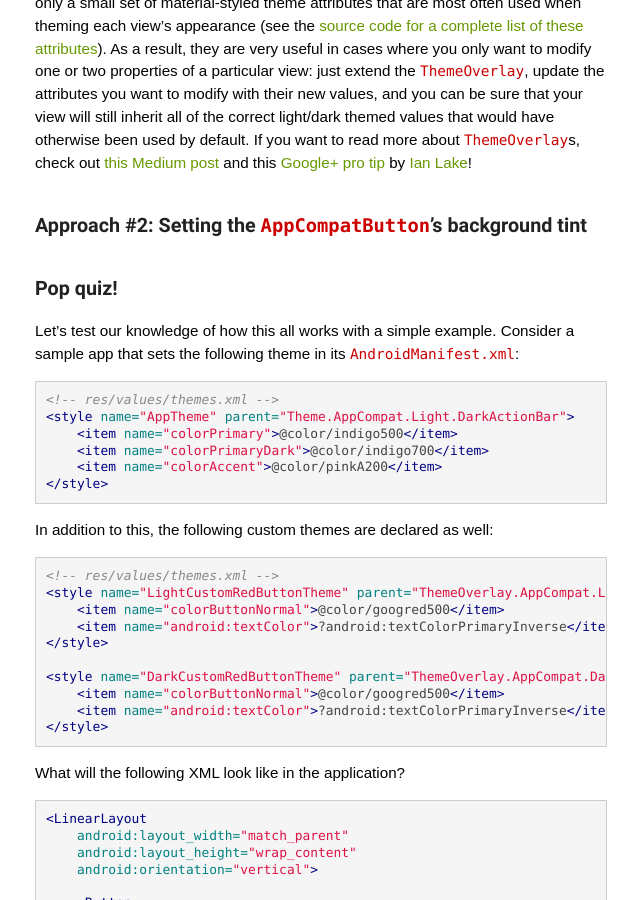
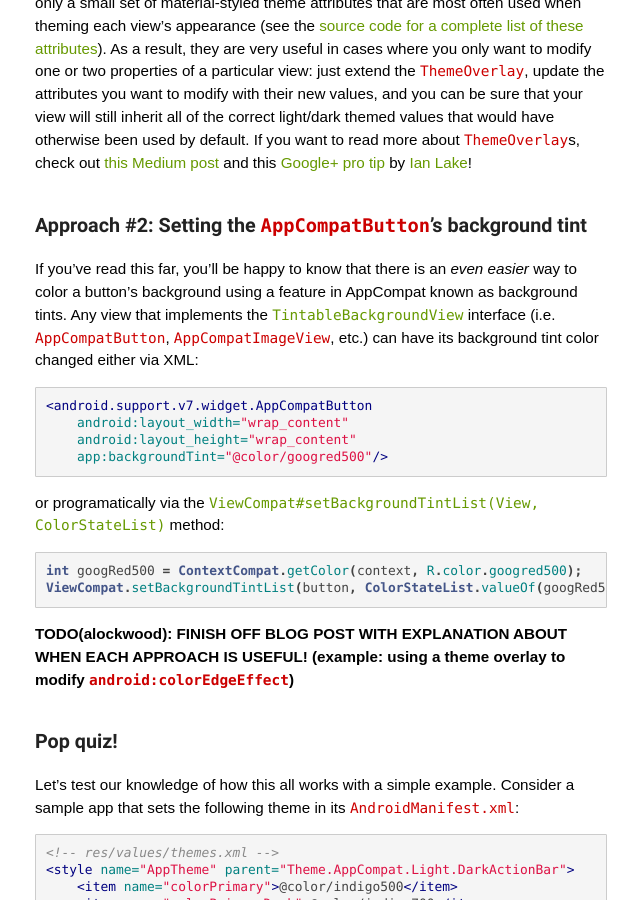
Before and after one commit to alexjlockwood/AndroidDesignPatterns, a Jekyll site: the page built from _posts/2016-08-08-theming-buttons-with-themeoverlays-background-tints.md, in a window 1280 px wide and 900 px high, scrolled down 3292 px. Shown: the whole window, without its empty margins (249-889 px from the left). Built offline with Jekyll 4.4.1, drawn with Linux system fonts in a browser that asks for light colours; some web fonts are replaced; a script that is not in the unit is left out; comment, search, counter and statistics services are not loaded.

Commit message:
Fix messed up git history

````diff
--- a/_posts/2016-08-08-theming-buttons-with-themeoverlays-background-tints.md
+++ b/_posts/2016-08-08-theming-buttons-with-themeoverlays-background-tints.md
@@ -2,7 +2,7 @@
 layout: post
 title: 'Coloring Buttons w/ ThemeOverlays & Background Tints'
 date: 2016-08-06
-permalink: /2016/08/theming-buttons-with-themeoverlays.html
+permalink: /2016/08/coloring-buttons-with-themeoverlays-background-tints.html
 related: ['/2013/08/fragment-transaction-commit-state-loss.html',
     '/2013/04/retaining-objects-across-config-changes.html',
     '/2012/07/loaders-and-loadermanager-background.html']
@@ -181,6 +181,31 @@
 
 ### Approach #2: Setting the `AppCompatButton`'s background tint
 
+If you've read this far, you'll be happy to know that there is an *even easier*
+way to color a button's background using a feature in AppCompat known as
+background tints. Any view that implements the
+[`TintableBackgroundView`](https://developer.android.com/reference/android/support/v4/view/TintableBackgroundView.html)
+interface (i.e. `AppCompatButton`, `AppCompatImageView`, etc.) can have its
+background tint color changed either via XML:
+
+```xml
+<android.support.v7.widget.AppCompatButton
+    android:layout_width="wrap_content"
+    android:layout_height="wrap_content"
+    app:backgroundTint="@color/googred500"/>
+```
+
+or programatically via the [`ViewCompat#setBackgroundTintList(View, ColorStateList)`][ViewCompat#setBackgroundTintList()]
+method:
+
+```java
+int googRed500 = ContextCompat.getColor(context, R.color.googred500);
+ViewCompat.setBackgroundTintList(button, ColorStateList.valueOf(googRed500));
+```
+
+**TODO(alockwood): FINISH OFF BLOG POST WITH EXPLANATION ABOUT WHEN EACH APPROACH IS USEFUL!
+(example: using a theme overlay to modify `android:colorEdgeEffect`)**
+
 ### Pop quiz!
 
 Let's test our knowledge of how this all works with a simple example.
@@ -315,3 +340,5 @@
 
   [ThemeOverlayBlogPost]: https://medium.com/google-developers/theming-with-appcompat-1a292b754b35#.ebo3ua3bu
   [ThemeOverlayProTip]: https://plus.google.com/+AndroidDevelopers/posts/JXHKyhsWHAH
+
+  [ViewCompat#setBackgroundTintList()]: https://developer.android.com/reference/android/support/v4/view/ViewCompat.html#setBackgroundTintList\(android.view.View, android.content.res.ColorStateList\)
````
